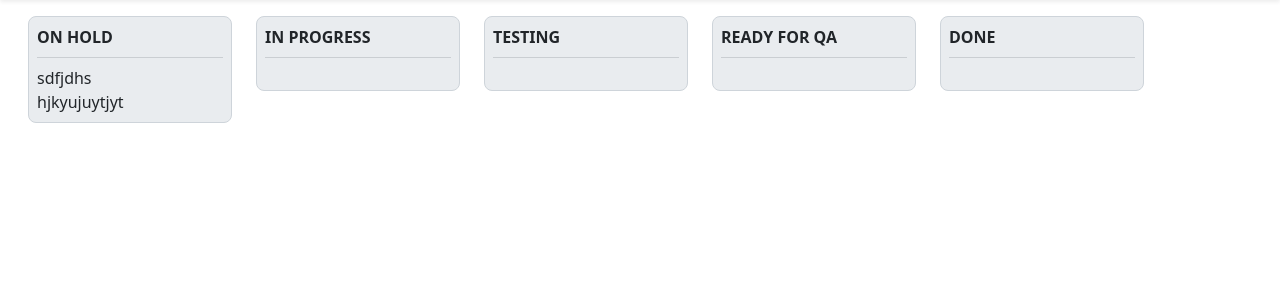
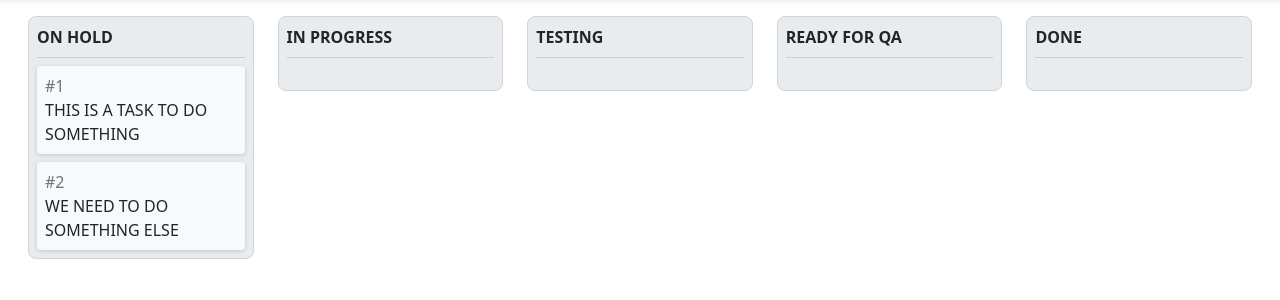
Before and after one commit to Elijah017/CITS3403-Group-Project, a Flask app: page /boards/1 in a window 1280 px wide. Shown: the part 56-356 px from the top of the page. Run offline with Flask 3, Linux system fonts and the light colour scheme; tables that the repository leaves empty hold one stand-in row (values such as "Sample post").

Commit message:
some styling for tasks

```diff
--- a/static/styles/main.css
+++ b/static/styles/main.css
@@ -246,6 +246,10 @@ tr .mod {
   width: calc(100vw - 2rem);
 }
 
+.row {
+  width: inherit;
+}
+
 .task-col {
   background-color: var(--bs-gray-200);
   border: 1px solid var(--bs-gray-400);
@@ -264,4 +268,18 @@ tr .mod {
 
 .col-body {
   min-height: 1rem;
+  display: flex;
+  flex-direction: column;
+  gap: 0.5rem;
 }
+
+.task {
+  background-color: var(--bs-gray-100);
+  border-radius: 0.25rem;
+  box-shadow: rgba(0, 0, 0, 0.16) 0px 1px 4px;
+  padding: 0.5rem;
+}
+
+.task-id {
+  color: var(--bs-gray-600);
+}
--- a/templates/boards/board.html
+++ b/templates/boards/board.html
@@ -16,8 +16,14 @@
                     </div>
                     <hr/>
                     <div class="col-body" ondrop="dropTask(event)" ondragover="dragOver(event)">
-                        <div class="task" draggable="true" ondragstart="dragTask(event)" id="drag1">sdfjdhs</div>
-                        <div class="task" draggable="true" ondragstart="dragTask(event)" id="drag2">hjkyujuytjyt</div>
+                        <div class="task" draggable="true" ondragstart="dragTask(event)" id="drag1">
+                            <span class="task-id">#1</span><br>
+                            THIS IS A TASK TO DO SOMETHING
+                        </div>
+                        <div class="task" draggable="true" ondragstart="dragTask(event)" id="drag2">
+                            <span class="task-id">#2</span><br>
+                            WE NEED TO DO SOMETHING ELSE
+                        </div>
                     </div>
                 </div>
             </div>
```
